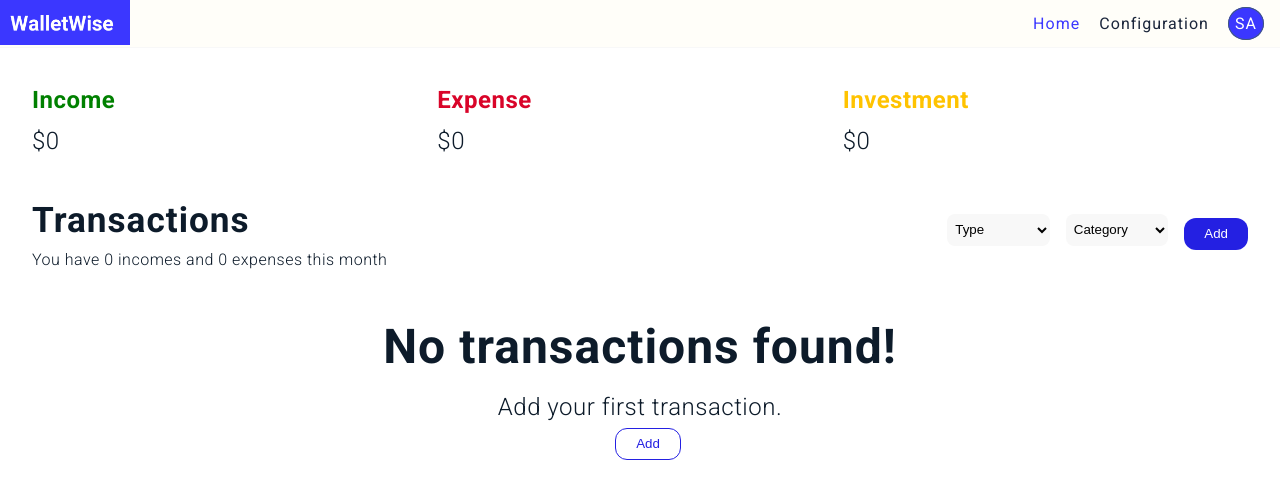
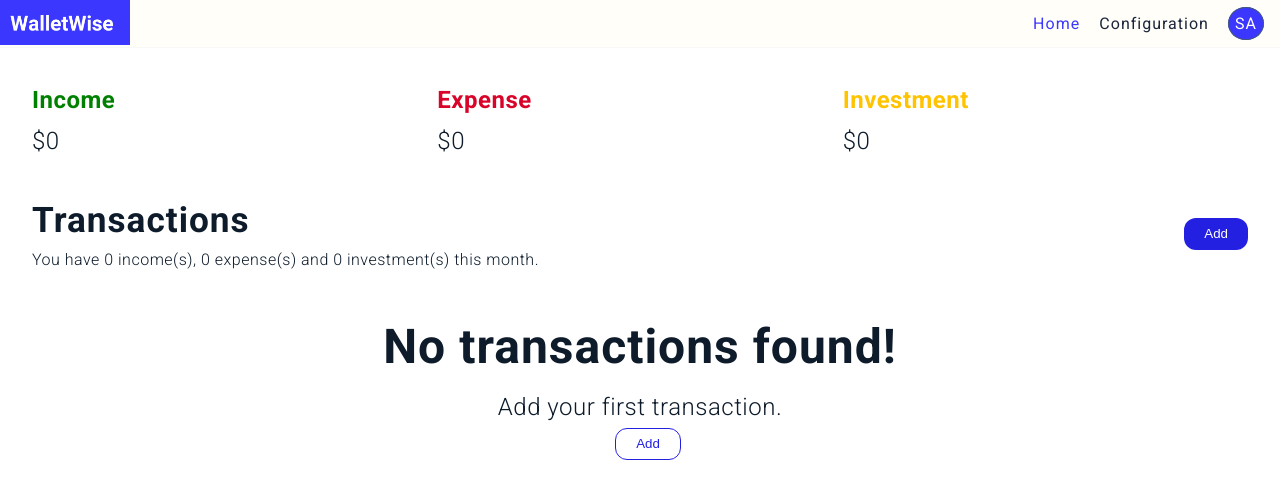
Before and after one commit to Sharanadhi/walletwise, a React (Vite) app: page /home in a window 1280 px wide. Shown: the top 498 px of the page. Built offline with nearby package versions, Linux system fonts and the light colour scheme.

Commit message:
Integrate get transaction count

```diff
--- a/src/components/CountSection/CountSection.jsx
+++ b/src/components/CountSection/CountSection.jsx
@@ -14,7 +14,7 @@ const CountSection = () => {
       }
       try {
         const response = await axiosInstance.get(
-          `${import.meta.env.VITE_API_URL}transactions/counts`,
+          `${import.meta.env.VITE_API_URL}transactions/amounts`,
           {
             headers: { authorization: `Bearer ${token}` },
           }
--- a/src/components/Transactions/Transactions.jsx
+++ b/src/components/Transactions/Transactions.jsx
@@ -1,38 +1,53 @@
+import { useEffect, useState } from "react";
+import axiosInstance from "../../utils/axios";
+import handleApiError from "../../utils/errorHandler";
 import "./Transactions.scss";
 
 const Transactions = ({ handleClickOpen }) => {
+  const [totalIncome, setTotalIncome] = useState(0);
+  const [totalExpense, setTotalExpense] = useState(0);
+  const [totalInvestment, setTotalInvestemnt] = useState(0);
+  useEffect(() => {
+    const fetchData = async () => {
+      const token = localStorage.getItem("token");
+      if (!token) {
+        return;
+      }
+      try {
+        const response = await axiosInstance.get(
+          `${import.meta.env.VITE_API_URL}transactions/counts`,
+          {
+            headers: { authorization: `Bearer ${token}` },
+          }
+        );
+        response.data.income
+          ? setTotalIncome(response.data.income)
+          : setTotalIncome("0.00");
+        response.data.expense
+          ? setTotalExpense(response.data.expense)
+          : setTotalExpense("0.00");
+        response.data.investment
+          ? setTotalInvestemnt(response.data.investment)
+          : setTotalInvestemnt("0.00");
+      } catch (error) {
+        console.log(error);
+        handleApiError(error);
+      }
+    };
+    fetchData();
+  }, []);
+
   return (
     <section className="transaction">
       <div className="transaction__container">
         <div className="transaction__header">
           <h2 className="transaction__title">Transactions</h2>
           <p className="transaction__text">
-            You have 0 incomes and 0 expenses this month
+            You have {totalIncome} income(s), {totalExpense} expense(s) and{" "}
+            {totalInvestment} investment(s) this month.
           </p>
         </div>
         <div className="transaction__options">
-          <select
-            name="filter__type"
-            id="filter__type"
-            className="transaction__filter"
-          >
-            <option value="">Type</option>
-            <option value="Income">Income</option>
-            <option value="Expense">Expense</option>
-            <option value="Investment">Investment</option>
-          </select>
-          <select
-            name="filter__category"
-            id="filter__category"
-            className="transaction__filter"
-          >
-            <option value="">Category</option>
-            <option value="Home">Home</option>
-            <option value="Leisure">Leisure</option>
-            <option value="Entertainment">Entertainment</option>
-            <option value="Salary">Salary</option>
-            <option value="Other">Other</option>
-          </select>
           <button className="transaction__btn" onClick={handleClickOpen}>
             Add
           </button>
--- a/src/utils/errorHandler.js
+++ b/src/utils/errorHandler.js
@@ -3,7 +3,6 @@ const handleApiError = (error) => {
     // The request was made and the server responded with a status code
     // that falls out of the range of 2xx
     const { status, data } = error.response;
-    console.log(error.response);
     console.error(`API Error: ${status} - ${data.error}`);
     return data.error;
   } else if (error.request) {
```
